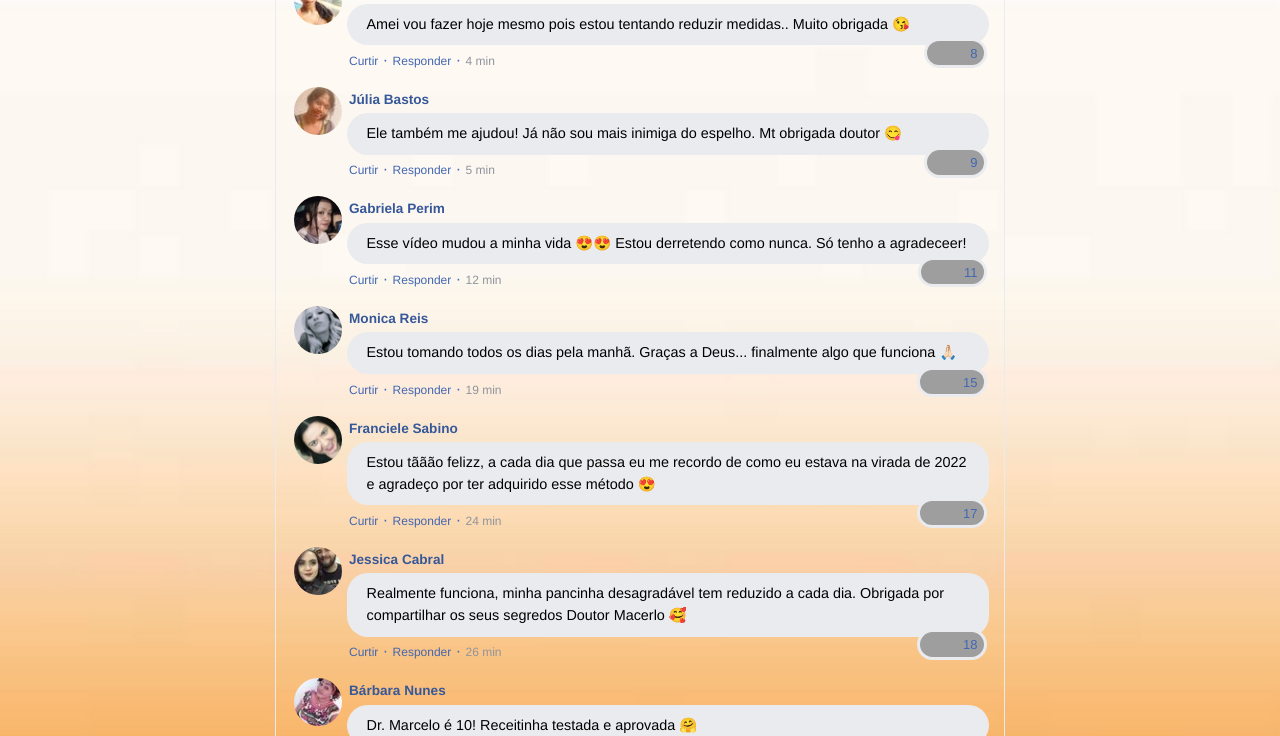
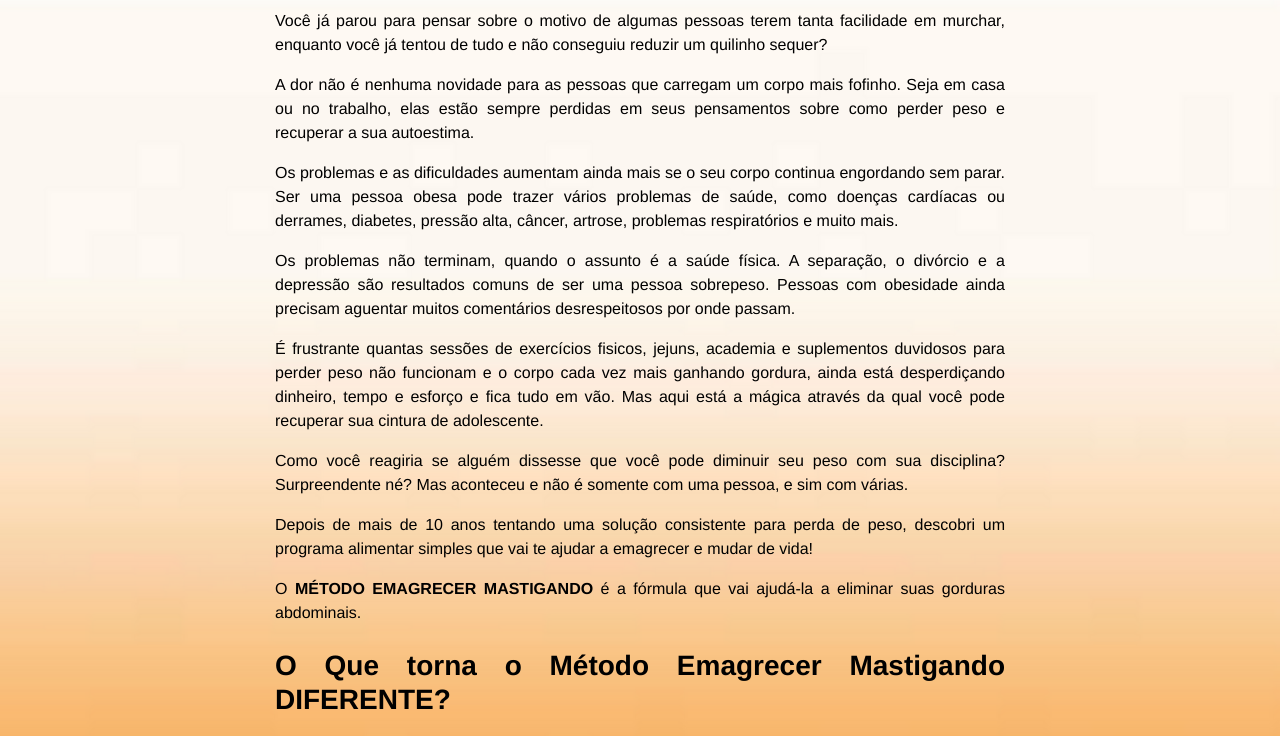
Before and after one commit to SevnMatt/metodoemagrecer.online, a plain HTML site: page index.html in a window 1280 px wide. Shown: the part 853-1589 px from the top of the page. Drawn offline with nearby package versions, Linux system fonts and the light colour scheme; grey boxes are pictures that could not be loaded; a script that the page names is missing.

Commit message:
Update index.html

```diff
--- a/index.html
+++ b/index.html
@@ -75,6 +75,27 @@
         </div>
       </div>
     </header>
+    <div class="container py-5">
+      <div class="row justify-content-center">
+        <div class="col-lg-8">
+		<!-- Conteudo -->
+	   <h3 align="center" class="my-4 style20 style1"><b>Método Emagrecer Mastigando</b></h3>
+	<p align="justify">Você já parou para pensar sobre o motivo de algumas pessoas terem tanta facilidade em murchar, enquanto você já tentou de tudo e não conseguiu reduzir um quilinho sequer?</p>
+<p align="justify"/>
+<div align="justify">A dor não é nenhuma novidade para as pessoas que carregam um corpo mais fofinho. Seja em casa ou no trabalho, elas estão sempre perdidas em seus pensamentos sobre como perder peso e recuperar a sua autoestima.
+  </p>
+</div>
+<p align="justify">Os problemas e as dificuldades aumentam ainda mais se o seu corpo continua engordando sem parar. Ser uma pessoa obesa pode trazer vários problemas de saúde, como doenças cardíacas ou derrames, diabetes, pressão alta, câncer, artrose, problemas respiratórios e muito mais.</p>
+<p align="justify">Os problemas não terminam, quando o assunto é a saúde física. A separação, o divórcio e a depressão são resultados comuns de ser uma pessoa sobrepeso. Pessoas com obesidade ainda precisam aguentar muitos comentários desrespeitosos por onde passam.</p>
+<p align="justify">É frustrante quantas sessões de exercícios fisicos, jejuns, academia e suplementos duvidosos para perder peso não funcionam e o corpo cada vez mais ganhando gordura, ainda está desperdiçando dinheiro, tempo e esforço e fica tudo em vão. Mas aqui está a mágica através da qual você pode recuperar sua cintura de adolescente.</p>
+<p align="justify">Como você reagiria se alguém dissesse que você pode diminuir seu peso com sua disciplina? Surpreendente né? Mas aconteceu e não é somente com uma pessoa, e sim com várias.</p>
+<p align="justify">Depois de mais de 10 anos tentando uma solução consistente para perda de peso, descobri um programa alimentar simples que vai te ajudar a emagrecer e mudar de vida!</p>
+<p align="justify">O <strong>MÉTODO EMAGRECER MASTIGANDO</strong> é a fórmula que vai ajudá-la a eliminar suas gorduras abdominais.</p>
+<h3 align="justify" class="my-4 style20"><b><span class="style1">O Que torna o Método Emagrecer Mastigando </span><span class="style21 style2">DIFERENTE?</span></b></h3>
+<p align="justify">Este não é apenas um grande livro de receitas genéricas. Você está recebendo um programa comprovado de perda de peso e melhoria de saúde. O segredo que torna o meu método tão eficaz é um cronograma personalizado de perda de peso de 3 semanas. Todos o passo a passo é apresentado em uma sequência/frequência muito específica para maximizar seus resultados. Os nutrientes e ingredientes variam de semana a semana para garantir que o seu peso continue diminuindo e você fique com o corpo em foma, de uma maneira super saudável que garantirá uma melhor qualidade de vida.</p>
+       </div>
+      </div>
+  </div>
 
     <section class="comments py-4">
       <div class="container">
@@ -82,6 +103,7 @@
           <div class="col-lg-8">
             <div class="fb-comments" style="margin-top: 5px;">
               <div class="fb-comments-header">
+              <h1>Avaliações incríveis de Clientes 2022 - Descubra o que elas estão dizendo!</h1>
                 <span>21 comentarios</span>
               </div>
               <div class="fb-comments-wrapper" id="2">
```
